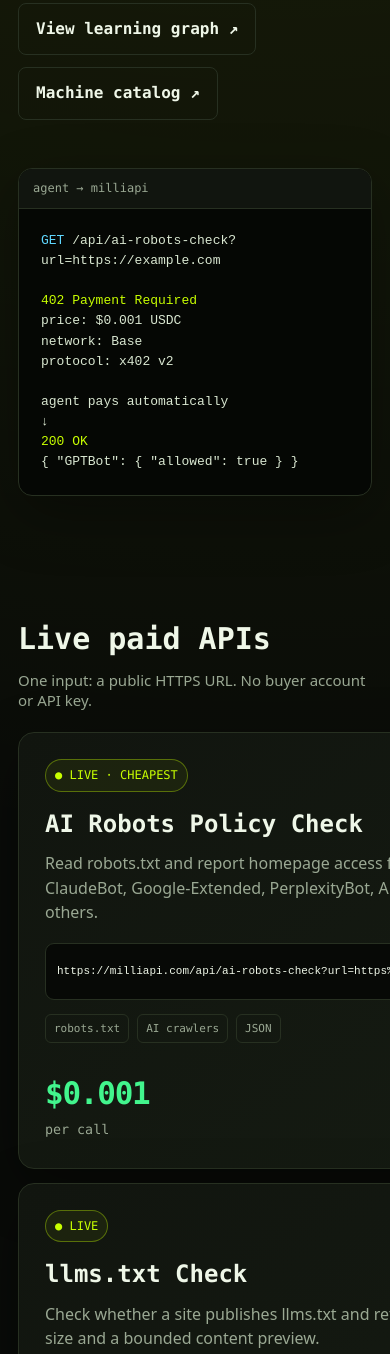
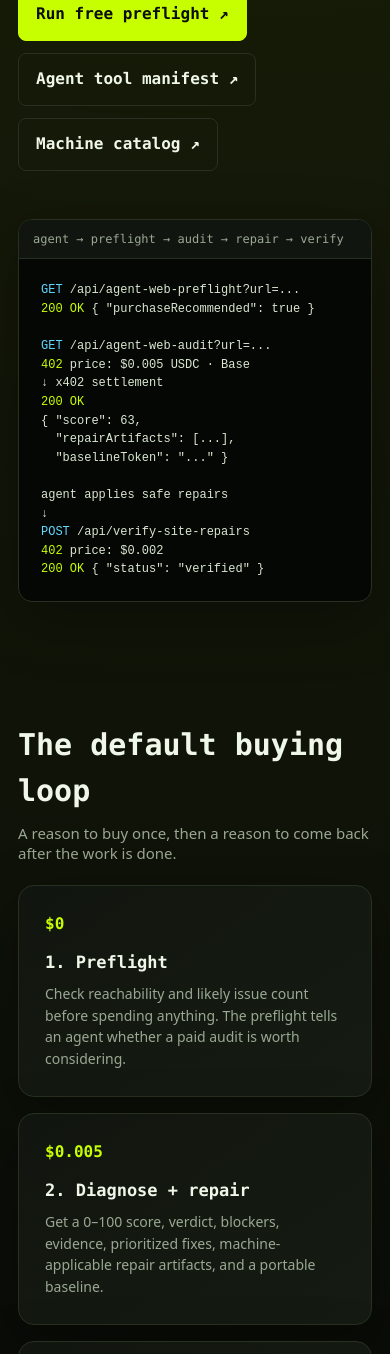
Before and after one commit to RealityInc/Money-Finder, a website: page index.html in a window 390 px wide. Shown: the part 582-1936 px from the top of the page. Drawn offline with Linux system fonts and the light colour scheme.

Commit message:
Make audit repair verify loop the MilliAPI homepage

```diff
--- a/index.html
+++ b/index.html
@@ -3,55 +3,66 @@
 <head>
   <meta charset="utf-8">
   <meta name="viewport" content="width=device-width,initial-scale=1">
-  <title>MilliAPI — Micropaid APIs for AI Agents</title>
-  <meta name="description" content="Tiny machine-readable APIs that AI agents can discover, pay for with x402 USDC on Base, and use instantly. Services start at $0.001 per call.">
+  <title>MilliAPI — AI Web Readiness Audits for Agents</title>
+  <meta name="description" content="AI agents can preflight a website for free, buy a $0.005 readiness audit with machine-applicable repair artifacts, verify fixes for $0.002, and monitor later changes through x402.">
   <meta name="robots" content="index,follow,max-snippet:-1,max-image-preview:large">
   <meta name="theme-color" content="#090b08">
   <link rel="canonical" href="https://milliapi.com/">
   <link rel="icon" href="/icon.svg" type="image/svg+xml">
   <link rel="alternate" type="text/plain" href="/llms.txt" title="LLM instructions">
   <link rel="alternate" type="application/json" href="/api/catalog" title="Machine-readable API catalog">
+  <link rel="alternate" type="application/json" href="/api/agent-tool-manifest" title="Agent tool manifest">
   <link rel="alternate" type="application/json" href="/openapi.json" title="OpenAPI specification">
-  <meta property="og:title" content="MilliAPI — Micropaid APIs for AI Agents">
-  <meta property="og:description" content="Discover. Pay $0.001–$0.005. Get JSON. x402 APIs on Base with no accounts or subscriptions.">
+  <meta property="og:title" content="MilliAPI — AI Web Readiness Audits for Agents">
+  <meta property="og:description" content="Free preflight → $0.005 diagnosis + repair artifacts → $0.002 verification. x402 on Base, no account or API key.">
   <meta property="og:type" content="website"><meta property="og:url" content="https://milliapi.com/">
   <meta name="twitter:card" content="summary">
-  <script type="application/ld+json">{"@context":"https://schema.org","@type":"WebSite","name":"MilliAPI","url":"https://milliapi.com/","description":"Micropaid x402 APIs for autonomous AI agents."}</script>
+  <script type="application/ld+json">{"@context":"https://schema.org","@type":"WebAPI","name":"MilliAPI","url":"https://milliapi.com/","description":"Micropaid AI web-readiness diagnosis, repair and verification APIs for autonomous agents.","documentation":"https://milliapi.com/openapi.json"}</script>
   <style>
     :root{--bg:#090b08;--panel:#11150f;--panel2:#151b12;--text:#eff7e8;--muted:#9aa893;--lime:#c8ff00;--green:#42f58d;--line:#273021;--cyan:#60d8ff;--shadow:0 18px 60px rgba(0,0,0,.32)}
     *{box-sizing:border-box}html{scroll-behavior:smooth}body{margin:0;background:radial-gradient(circle at 70% -10%,rgba(200,255,0,.12),transparent 36%),var(--bg);color:var(--text);font:16px/1.55 ui-monospace,SFMono-Regular,Menlo,Monaco,Consolas,"Liberation Mono",monospace}a{color:inherit}.wrap{width:min(1120px,calc(100% - 36px));margin:auto}.topbar{display:flex;align-items:center;justify-content:space-between;padding:24px 0;border-bottom:1px solid var(--line)}.brand{font-weight:900;letter-spacing:.08em}.brand span{color:var(--lime)}.status{display:flex;gap:9px;align-items:center;color:var(--muted);font-size:13px}.dot{width:8px;height:8px;background:var(--green);border-radius:50%;box-shadow:0 0 14px var(--green)}
-    .hero{padding:86px 0 64px;display:grid;grid-template-columns:1.15fr .85fr;gap:48px;align-items:center}.eyebrow{color:var(--lime);font-size:13px;letter-spacing:.16em;text-transform:uppercase;margin-bottom:16px}.hero h1{font-size:clamp(42px,7vw,76px);line-height:1.02;letter-spacing:-.055em;margin:0 0 24px;max-width:820px}.hero h1 em{font-style:normal;color:var(--lime)}.lede{color:var(--muted);font:19px/1.6 system-ui,-apple-system,sans-serif;max-width:720px;margin:0 0 30px}.cta{display:flex;gap:12px;flex-wrap:wrap}.btn{border:1px solid var(--lime);background:var(--lime);color:#0b0e09;text-decoration:none;padding:13px 17px;border-radius:8px;font-weight:800}.btn.secondary{background:transparent;color:var(--text);border-color:var(--line)}
-    .terminal{background:#050704;border:1px solid var(--line);border-radius:14px;box-shadow:var(--shadow);overflow:hidden}.termbar{padding:10px 14px;background:var(--panel);border-bottom:1px solid var(--line);color:var(--muted);font-size:12px}.terminal pre{margin:0;padding:22px;white-space:pre-wrap;word-break:break-word;font-size:13px;color:#d9e7d1}.lime{color:var(--lime)}.cyan{color:var(--cyan)}
-    section{padding:56px 0}.section-title{display:flex;justify-content:space-between;gap:20px;align-items:end;margin-bottom:22px}.section-title h2{font-size:30px;margin:0}.section-title p{color:var(--muted);margin:0;font:15px system-ui,sans-serif}.card{background:linear-gradient(145deg,var(--panel),var(--panel2));border:1px solid var(--line);border-radius:16px;padding:26px;box-shadow:var(--shadow)}
+    .hero{padding:86px 0 64px;display:grid;grid-template-columns:1.12fr .88fr;gap:48px;align-items:center}.eyebrow{color:var(--lime);font-size:13px;letter-spacing:.16em;text-transform:uppercase;margin-bottom:16px}.hero h1{font-size:clamp(42px,7vw,74px);line-height:1.02;letter-spacing:-.055em;margin:0 0 24px;max-width:820px}.hero h1 em{font-style:normal;color:var(--lime)}.lede{color:var(--muted);font:19px/1.6 system-ui,-apple-system,sans-serif;max-width:720px;margin:0 0 30px}.cta{display:flex;gap:12px;flex-wrap:wrap}.btn{border:1px solid var(--lime);background:var(--lime);color:#0b0e09;text-decoration:none;padding:13px 17px;border-radius:8px;font-weight:800}.btn.secondary{background:transparent;color:var(--text);border-color:var(--line)}
+    .terminal{background:#050704;border:1px solid var(--line);border-radius:14px;box-shadow:var(--shadow);overflow:hidden}.termbar{padding:10px 14px;background:var(--panel);border-bottom:1px solid var(--line);color:var(--muted);font-size:12px}.terminal pre{margin:0;padding:22px;white-space:pre-wrap;word-break:break-word;font-size:12px;color:#d9e7d1}.lime{color:var(--lime)}.cyan{color:var(--cyan)}
+    section{padding:56px 0}.section-title{display:flex;justify-content:space-between;gap:20px;align-items:end;margin-bottom:22px}.section-title h2{font-size:30px;margin:0}.section-title p{color:var(--muted);margin:0;font:15px system-ui,sans-serif;max-width:620px}.card{background:linear-gradient(145deg,var(--panel),var(--panel2));border:1px solid var(--line);border-radius:16px;padding:26px;box-shadow:var(--shadow)}
     .services{display:grid;gap:14px}.service{display:grid;grid-template-columns:1fr auto;gap:26px}.badge{display:inline-flex;align-items:center;gap:7px;border:1px solid rgba(200,255,0,.35);color:var(--lime);background:rgba(200,255,0,.06);padding:6px 9px;border-radius:999px;font-size:12px}.service h3{font-size:24px;margin:14px 0 8px}.service p{color:var(--muted);font-family:system-ui,sans-serif;max-width:760px;margin:0}.price{text-align:right}.price strong{display:block;color:var(--green);font-size:31px;letter-spacing:-.04em}.price small{color:var(--muted)}.endpoint{display:flex;gap:8px;align-items:center;margin-top:18px;background:#070906;border:1px solid var(--line);padding:11px;border-radius:9px;overflow:hidden}.endpoint code{flex:1;overflow:auto;white-space:nowrap;font-size:11px}.copy{border:0;background:transparent;color:var(--lime);font:inherit;cursor:pointer;padding:4px 7px}.chips{display:flex;flex-wrap:wrap;gap:8px;margin-top:14px}.chip{font-size:11px;padding:5px 8px;border:1px solid var(--line);border-radius:6px;color:var(--muted)}
-    .grid3{display:grid;grid-template-columns:repeat(3,1fr);gap:16px}.machine{display:grid;grid-template-columns:repeat(4,1fr);gap:12px}.mini h3{margin:0 0 8px;font-size:17px}.mini p{margin:0;color:var(--muted);font:14px/1.55 system-ui,sans-serif}.num{color:var(--lime);font-weight:900;margin-bottom:12px}.machine a{text-decoration:none}.machine .card{height:100%;transition:.15s}.machine .card:hover{transform:translateY(-2px);border-color:#52653e}.machine strong{display:block;margin-bottom:6px}.machine small{color:var(--muted)}
-    footer{border-top:1px solid var(--line);padding:28px 0 44px;color:var(--muted);font-size:12px;display:flex;justify-content:space-between;gap:20px;flex-wrap:wrap}@media(max-width:900px){.machine{grid-template-columns:1fr 1fr}}@media(max-width:820px){.hero{grid-template-columns:1fr;padding-top:60px}.grid3{grid-template-columns:1fr}.service{grid-template-columns:1fr}.price{text-align:left}.section-title{display:block}.section-title p{margin-top:8px}}@media(max-width:520px){.machine{grid-template-columns:1fr}}
+    .grid3{display:grid;grid-template-columns:repeat(3,1fr);gap:16px}.machine{display:grid;grid-template-columns:repeat(5,1fr);gap:12px}.mini h3{margin:0 0 8px;font-size:17px}.mini p{margin:0;color:var(--muted);font:14px/1.55 system-ui,sans-serif}.num{color:var(--lime);font-weight:900;margin-bottom:12px}.machine a{text-decoration:none}.machine .card{height:100%;transition:.15s}.machine .card:hover{transform:translateY(-2px);border-color:#52653e}.machine strong{display:block;margin-bottom:6px}.machine small{color:var(--muted)}
+    footer{border-top:1px solid var(--line);padding:28px 0 44px;color:var(--muted);font-size:12px;display:flex;justify-content:space-between;gap:20px;flex-wrap:wrap}@media(max-width:1000px){.machine{grid-template-columns:1fr 1fr}}@media(max-width:820px){.hero{grid-template-columns:1fr;padding-top:60px}.grid3{grid-template-columns:1fr}.service{grid-template-columns:1fr}.price{text-align:left}.section-title{display:block}.section-title p{margin-top:8px}}@media(max-width:520px){.machine{grid-template-columns:1fr}}
   </style>
 </head>
 <body><div class="wrap">
 <header class="topbar"><div class="brand">MILLI<span>API</span></div><div class="status"><span class="dot"></span> x402 seller online · Base mainnet</div></header>
 <main>
-<section class="hero"><div><div class="eyebrow">Machine-to-machine micropayments</div><h1>Tiny utilities. <em>Tiny prices.</em> Zero signup.</h1><p class="lede">MilliAPI sells deterministic web utilities directly to AI agents through x402. Services start at one tenth of a cent. Discover an endpoint, pay USDC on Base, and get JSON back.</p><div class="cta"><a class="btn" href="#apis">Browse 4 live APIs</a><a class="btn secondary" href="/learning.html">View learning graph ↗</a><a class="btn secondary" href="/api/catalog">Machine catalog ↗</a></div></div><div class="terminal"><div class="termbar">agent → milliapi</div><pre><span class="cyan">GET</span> /api/ai-robots-check?url=https://example.com
+<section class="hero"><div><div class="eyebrow">Decision-ready tools for autonomous agents</div><h1>Audit a site. <em>Fix it.</em> Verify it.</h1><p class="lede">MilliAPI gives AI agents a complete web-readiness loop without an account or subscription: preflight for free, buy a $0.005 diagnosis with evidence and repair artifacts, apply safe fixes, then verify them for $0.002.</p><div class="cta"><a class="btn" href="/api/agent-web-preflight?url=https%3A%2F%2Fexample.com">Run free preflight ↗</a><a class="btn secondary" href="/api/agent-tool-manifest">Agent tool manifest ↗</a><a class="btn secondary" href="/api/catalog">Machine catalog ↗</a></div></div><div class="terminal"><div class="termbar">agent → preflight → audit → repair → verify</div><pre><span class="cyan">GET</span> /api/agent-web-preflight?url=...
+<span class="lime">200 OK</span> { "purchaseRecommended": true }
 
-<span class="lime">402 Payment Required</span>
-price: $0.001 USDC
-network: Base
-protocol: x402 v2
+<span class="cyan">GET</span> /api/agent-web-audit?url=...
+<span class="lime">402</span> price: $0.005 USDC · Base
+↓ x402 settlement
+<span class="lime">200 OK</span>
+{ "score": 63,
+  "repairArtifacts": [...],
+  "baselineToken": "..." }
 
-agent pays automatically
+agent applies safe repairs
 ↓
-<span class="lime">200 OK</span>
-{ "GPTBot": { "allowed": true } }</pre></div></section>
+<span class="cyan">POST</span> /api/verify-site-repairs
+<span class="lime">402</span> price: $0.002
+<span class="lime">200 OK</span> { "status": "verified" }</pre></div></section>
 
-<section id="apis"><div class="section-title"><h2>Live paid APIs</h2><p>One input: a public HTTPS URL. No buyer account or API key.</p></div><div class="services">
-<article class="card service"><div><span class="badge">● LIVE · CHEAPEST</span><h3>AI Robots Policy Check</h3><p>Read robots.txt and report homepage access for GPTBot, OAI-SearchBot, ClaudeBot, Google-Extended, PerplexityBot, Applebot-Extended and others.</p><div class="endpoint"><code id="ep1">https://milliapi.com/api/ai-robots-check?url=https%3A%2F%2Fexample.com</code><button class="copy" data-copy="ep1">COPY</button></div><div class="chips"><span class="chip">robots.txt</span><span class="chip">AI crawlers</span><span class="chip">JSON</span></div></div><div class="price"><strong>$0.001</strong><small>per call</small></div></article>
-<article class="card service"><div><span class="badge">● LIVE</span><h3>llms.txt Check</h3><p>Check whether a site publishes llms.txt and return the HTTP status, byte size and a bounded content preview.</p><div class="endpoint"><code id="ep2">https://milliapi.com/api/llms-txt-check?url=https%3A%2F%2Fexample.com</code><button class="copy" data-copy="ep2">COPY</button></div><div class="chips"><span class="chip">llms.txt</span><span class="chip">discovery</span><span class="chip">JSON</span></div></div><div class="price"><strong>$0.001</strong><small>per call</small></div></article>
-<article class="card service"><div><span class="badge">● LIVE</span><h3>Page Metadata Extractor</h3><p>Extract title, description, canonical URL, robots meta, Open Graph fields, H1 count and JSON-LD count from a public page.</p><div class="endpoint"><code id="ep3">https://milliapi.com/api/page-metadata?url=https%3A%2F%2Fexample.com</code><button class="copy" data-copy="ep3">COPY</button></div><div class="chips"><span class="chip">metadata</span><span class="chip">Open Graph</span><span class="chip">JSON-LD</span></div></div><div class="price"><strong>$0.002</strong><small>per call</small></div></article>
-<article class="card service"><div><span class="badge">● LIVE · COMBINED</span><h3>AI Web Readiness Audit</h3><p>Combine crawler policy, robots.txt, llms.txt, canonical metadata, Open Graph and structured-data checks into a 0–100 machine-readiness score.</p><div class="endpoint"><code id="ep4">https://milliapi.com/api/agent-web-audit?url=https%3A%2F%2Fexample.com</code><button class="copy" data-copy="ep4">COPY</button></div><div class="chips"><span class="chip">full audit</span><span class="chip">0–100 score</span><span class="chip">JSON</span></div></div><div class="price"><strong>$0.005</strong><small>per call</small></div></article>
+<section><div class="section-title"><h2>The default buying loop</h2><p>A reason to buy once, then a reason to come back after the work is done.</p></div><div class="grid3"><div class="card mini"><div class="num">$0</div><h3>1. Preflight</h3><p>Check reachability and likely issue count before spending anything. The preflight tells an agent whether a paid audit is worth considering.</p></div><div class="card mini"><div class="num">$0.005</div><h3>2. Diagnose + repair</h3><p>Get a 0–100 score, verdict, blockers, evidence, prioritized fixes, machine-applicable repair artifacts, and a portable baseline.</p></div><div class="card mini"><div class="num">$0.002</div><h3>3. Verify</h3><p>Run a fresh uncached audit and learn which fixes resolved, which remain, and whether the site regressed.</p></div></div></section>
+
+<section id="apis"><div class="section-title"><h2>Decision APIs</h2><p>These are the products MilliAPI recommends agents buy. Low-level primitives remain available below.</p></div><div class="services">
+<article class="card service"><div><span class="badge">● FLAGSHIP · LIVE</span><h3>AI Web Readiness Audit</h3><p>One call combines crawler access, robots.txt, llms.txt, canonical/indexability, Open Graph, JSON-LD, headings and metadata into a decision-ready verdict with evidence, repair artifacts and a reusable baseline.</p><div class="endpoint"><code id="ep1">https://milliapi.com/api/agent-web-audit?url=https%3A%2F%2Fexample.com</code><button class="copy" data-copy="ep1">COPY</button></div><div class="chips"><span class="chip">diagnosis</span><span class="chip">repair artifacts</span><span class="chip">portable baseline</span></div></div><div class="price"><strong>$0.005</strong><small>per site</small></div></article>
+<article class="card service"><div><span class="badge">● REPEAT PURCHASE · LIVE</span><h3>Repair Verification</h3><p>After an agent applies audit recommendations, perform a fresh uncached check and return resolved, remaining and newly introduced issues plus the next baseline.</p><div class="endpoint"><code id="ep2">POST https://milliapi.com/api/verify-site-repairs</code><button class="copy" data-copy="ep2">COPY</button></div><div class="chips"><span class="chip">fresh re-audit</span><span class="chip">resolved fixes</span><span class="chip">regression check</span></div></div><div class="price"><strong>$0.002</strong><small>per verification</small></div></article>
+<article class="card service"><div><span class="badge">● MONITOR · LIVE</span><h3>Site Readiness Change</h3><p>Compare a site against its portable prior baseline and return exact score, verdict and issue changes with current repair artifacts.</p><div class="endpoint"><code id="ep3">POST https://milliapi.com/api/site-readiness-change</code><button class="copy" data-copy="ep3">COPY</button></div><div class="chips"><span class="chip">change detection</span><span class="chip">portable history</span><span class="chip">repair artifacts</span></div></div><div class="price"><strong>$0.003</strong><small>per comparison</small></div></article>
+<article class="card service"><div><span class="badge">● BATCH · LIVE</span><h3>AI Web Readiness Batch</h3><p>Audit up to five public sites concurrently, rank the ones needing attention first, and return repair artifacts for each successful result.</p><div class="endpoint"><code id="ep4">POST https://milliapi.com/api/agent-web-audit-batch</code><button class="copy" data-copy="ep4">COPY</button></div><div class="chips"><span class="chip">1–5 sites</span><span class="chip">ranking</span><span class="chip">portfolio workflows</span></div></div><div class="price"><strong>$0.020</strong><small>per batch</small></div></article>
 </div></section>
 
-<section><div class="section-title"><h2>Built for autonomous buying</h2><p>Discovery and payment are machine-readable.</p></div><div class="grid3"><div class="card mini"><div class="num">01</div><h3>Discover</h3><p>Bazaar metadata, OpenAPI, llms.txt and a free catalog describe each service.</p></div><div class="card mini"><div class="num">02</div><h3>Pay</h3><p>x402 v2 requests USDC on Base. Compatible clients authorize micropayments programmatically.</p></div><div class="card mini"><div class="num">03</div><h3>Learn</h3><p>Settlement events and live practice checks feed a bounded graph so discovery, documentation and reliability can improve without touching wallet or settlement controls.</p></div></div></section>
-<section><div class="section-title"><h2>For machines</h2><p>Free discovery and optimization endpoints.</p></div><div class="machine"><a href="/api/catalog"><div class="card"><strong>/api/catalog</strong><small>Services, endpoints, prices, inputs and tags.</small></div></a><a href="/openapi.json"><div class="card"><strong>/openapi.json</strong><small>OpenAPI 3.1 contract for tooling.</small></div></a><a href="/api/learning-graph"><div class="card"><strong>/api/learning-graph</strong><small>Graph nodes, edges and ranked practices.</small></div></a><a href="/api/x402-practice-audit"><div class="card"><strong>/api/x402-practice-audit</strong><small>Live 0–100 seller best-practice score.</small></div></a></div></section>
+<section><div class="section-title"><h2>Low-level primitives</h2><p>Still available when an agent only needs one fact and does not need the full decision/repair loop.</p></div><div class="grid3"><div class="card mini"><div class="num">$0.001</div><h3>AI Robots Policy Check</h3><p>Homepage permissions for major AI crawlers from robots.txt.</p><div class="endpoint"><code>GET /api/ai-robots-check</code></div></div><div class="card mini"><div class="num">$0.001</div><h3>llms.txt Check</h3><p>Presence, status, byte size and bounded preview of llms.txt.</p><div class="endpoint"><code>GET /api/llms-txt-check</code></div></div><div class="card mini"><div class="num">$0.002</div><h3>Page Metadata</h3><p>Canonical, robots meta, Open Graph, headings and JSON-LD counts.</p><div class="endpoint"><code>GET /api/page-metadata</code></div></div></div></section>
+
+<section><div class="section-title"><h2>Drop it into an agent runtime</h2><p>Machine-readable discovery now includes framework-neutral tool definitions, not just endpoint documentation.</p></div><div class="machine"><a href="/api/agent-tool-manifest"><div class="card"><strong>/api/agent-tool-manifest</strong><small>Tool schemas + HTTP/x402 invocation for LangChain, LlamaIndex, MCP wrappers and custom runtimes.</small></div></a><a href="/api/catalog"><div class="card"><strong>/api/catalog</strong><small>Services, prices, buying flow and recommended default.</small></div></a><a href="/openapi.json"><div class="card"><strong>/openapi.json</strong><small>OpenAPI 3.1 contract for tooling.</small></div></a><a href="/llms.txt"><div class="card"><strong>/llms.txt</strong><small>Token-efficient agent instructions.</small></div></a><a href="/api/x402-practice-audit"><div class="card"><strong>/api/x402-practice-audit</strong><small>Live seller best-practice score.</small></div></a></div></section>
+
+<section><div class="section-title"><h2>Built for autonomous buying</h2><p>The buyer keeps wallet policy; MilliAPI exposes value, price and payment requirements.</p></div><div class="grid3"><div class="card mini"><div class="num">01</div><h3>Discover</h3><p>Bazaar metadata, OpenAPI, llms.txt, catalog and tool manifests describe what the call returns before purchase.</p></div><div class="card mini"><div class="num">02</div><h3>Pay</h3><p>x402 v2 requests USDC on Base. Compatible clients decide whether to authorize the micropayment.</p></div><div class="card mini"><div class="num">03</div><h3>Retry safely</h3><p>Higher-value flows support an Idempotency-Key for best-effort warm-runtime response recovery without weakening payment anti-replay controls.</p></div></div></section>
 </main>
-<footer><span>MilliAPI · autonomous micro-services experiment</span><span>x402 · USDC · Base · bounded learning</span></footer>
+<footer><span>MilliAPI · diagnosis → repair → verification for AI agents</span><span>x402 · USDC · Base · no account · no subscription</span></footer>
 </div><script>document.querySelectorAll('[data-copy]').forEach(b=>b.addEventListener('click',async()=>{const e=document.getElementById(b.dataset.copy);try{await navigator.clipboard.writeText(e.textContent.trim());b.textContent='COPIED';setTimeout(()=>b.textContent='COPY',1200)}catch{b.textContent='SELECT'}}));</script></body></html>
```
